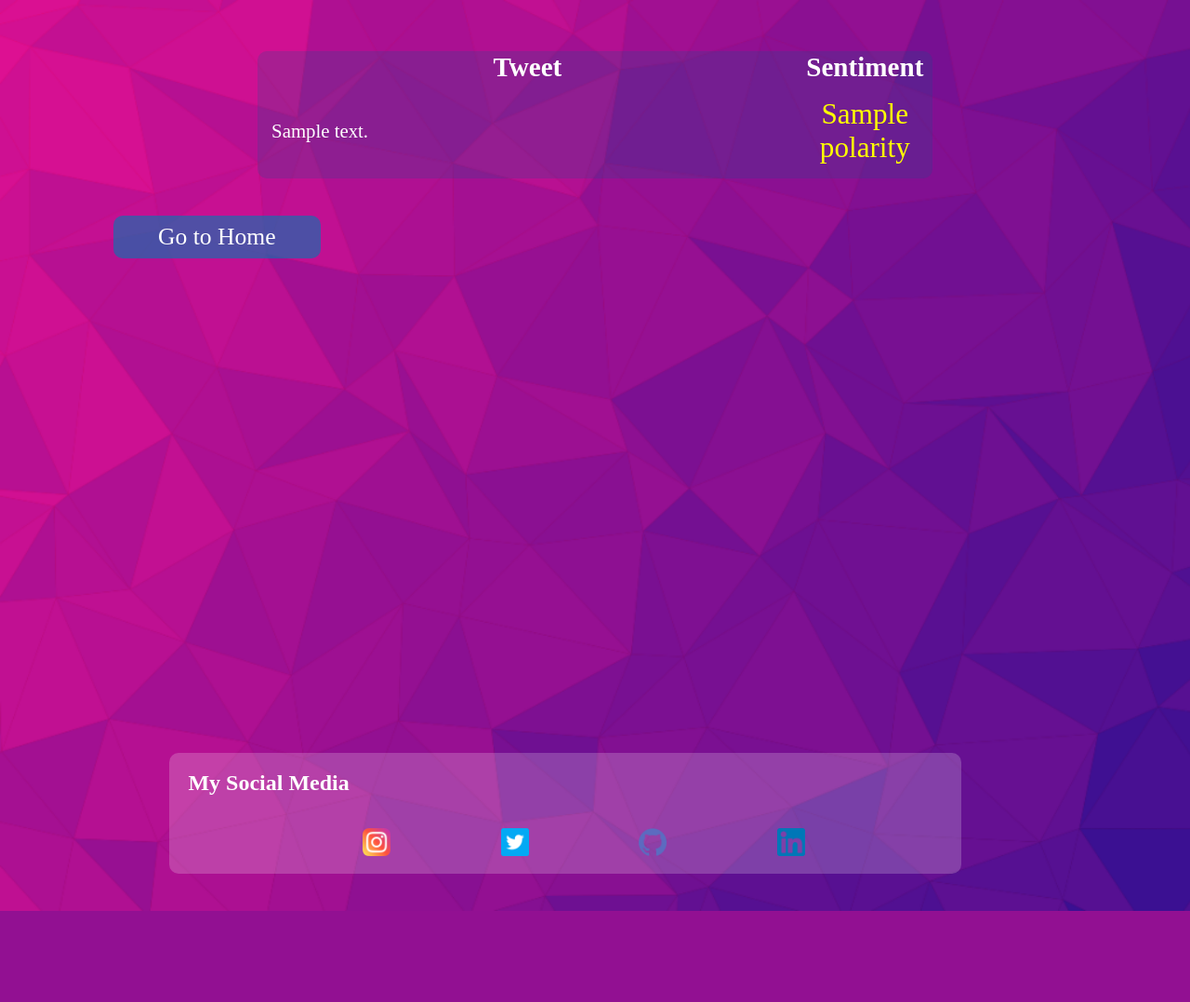
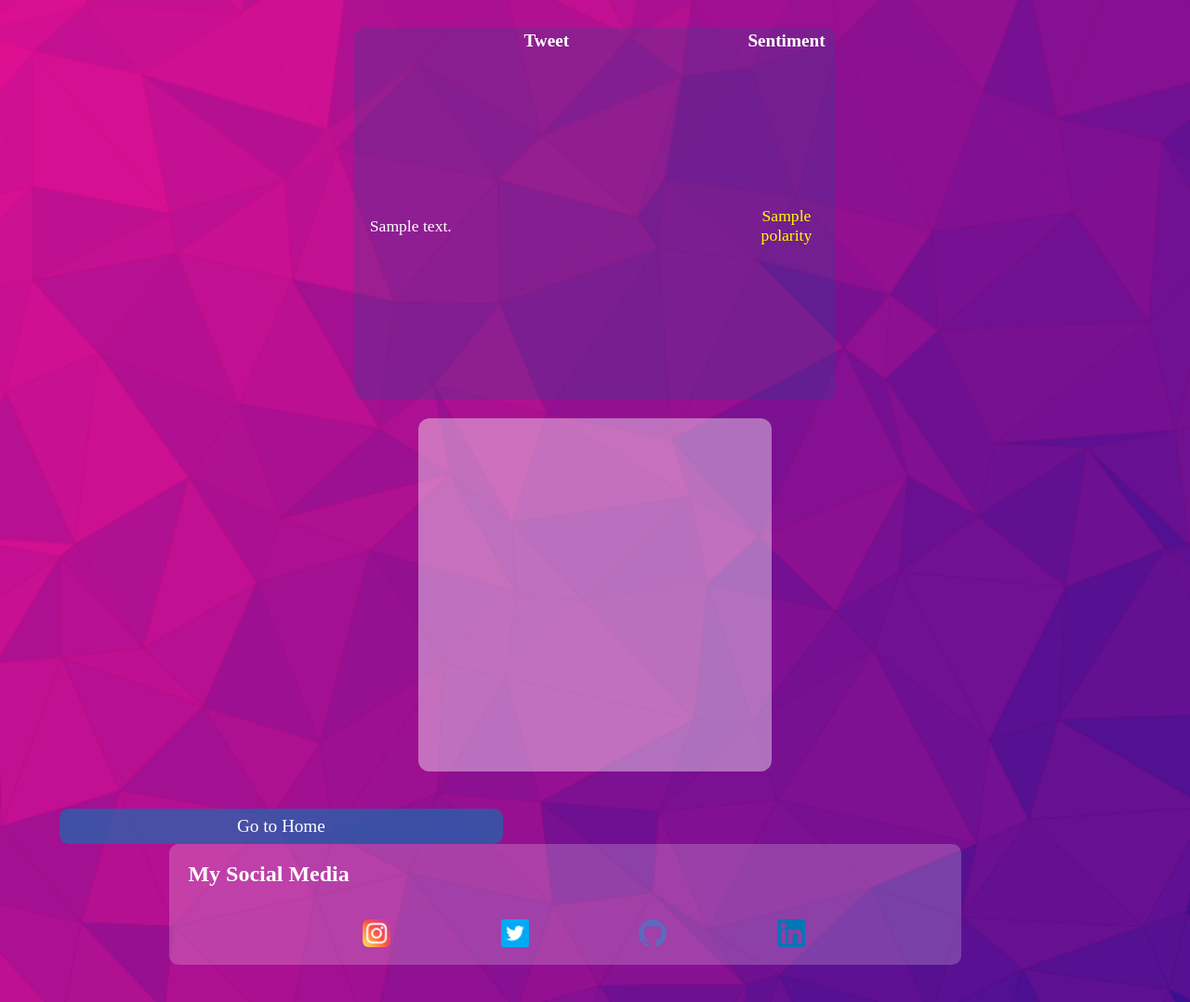
Before and after one commit to erikqtrs/twitter-sentiment-analysis, a Flask app: template templates/tweets.html in a window 1280 px wide. Shown: the whole page at 93% size. Before the commit the page ends 980 px from the top, so only its background shows below. Run offline with Flask 2, Linux system fonts and the light colour scheme; the template is opened without the code that fills it: most values are stand-ins (such as "Sample title", 1, 10 or a date in 2020); some libraries are stand-ins or nearby versions.

Commit message:
Updating some thing and adding a chart

```diff
--- a/app.py
+++ b/app.py
@@ -19,7 +19,21 @@ def predict_tweet():
         count = int(request.form.get('items'))
         lang = request.form.get('lang')
         tweets = tweet_sentiment(query, count, lang)
-        return render_template('tweets.html', tweets=tweets)
+        polarity_tweet = []
+        polarity_count = {}
+        for tweet in tweets:
+            polarity_tweet.append(tweet['Polarity'])
+
+        for polarity in polarity_tweet:
+            if polarity in polarity_count:
+                polarity_count[polarity] += 1
+            else:
+                polarity_count[polarity] = 1
+
+        return render_template('tweets.html',
+            tweets=tweets,
+            polarity_count=polarity_count
+        )
 
 @app.route('/predict_sentence', methods=['POST'])
 def predict_sentence():
--- a/nlp/sentiment_analysis.py
+++ b/nlp/sentiment_analysis.py
@@ -12,12 +12,13 @@ def tweet_sentiment(query, num_items, lang):
     for tweet in fetched_tweets:
         tweet_dict = {}
         text = tweet.text
+        text1 = tweet.text
         if translator.detect(text) != 'en':
             translation = translator.translate(text, dest='en')
             text = translation.text
         text_cleaned = clean_text(text)
         blob = TextBlob(text_cleaned)
-        tweet_dict['Text'] = text
+        tweet_dict['Text'] = text1
         sentiment = blob.sentiment.polarity
         if sentiment < 0:
             polarity = 'Negative'
--- a/static/css/styles.css
+++ b/static/css/styles.css
@@ -98,15 +98,19 @@ label {
     color: rgb(164, 173, 175);
 }
 .home_title {
-    width: 40%;
+    width: 70%;
     display: flex;
     flex-direction: row;
     justify-content: space-around;
 }
 
+.home_title h1 {
+    font-size: 1.2em;
+}
+
 .home_title img {
-    width: 80px;
-    height: 80px;
+    width: 40px;
+    height: 40px;
 }
 
 /*Predict Tweets*/
@@ -116,27 +120,43 @@ label {
     padding-top: 20px;
 }
 
+.table_tweets {
+    width: 100%;
+    height: 400px;
+    margin: 0 auto;
+    overflow: hidden;
+    overflow-y: scroll;
+}
+
 .table {
-    width: 70%;
-    margin: 25px auto 0 auto;
+    width: 100%;
+    height: 100%;
     background-color: rgba(5, 87, 141, 0.2);
     border-radius: 10px;
     color: white;
-    padding: 15px;
-    font-size: 1.3rem;
-    border-collapse: collapse;
 }
+
+.sentence .table {
+    width: 60%;
+    height: 100%;
+    background-color: rgba(5, 87, 141, 0.2);
+    border-radius: 10px;
+    color: white;
+    margin: 0 auto;
+}
+
 th {
-    font-size: 1.4em;
+    font-size: 0.9em;
 }
 td {
     padding: 15px;
+    font-size: 0.9em;
 }
 
 .polarity {
     text-align: center;
     width: 20%;
-    font-size: 1.5em;
+    font-size: 1.1em;
 }
 
 .polarity_positive {
@@ -151,10 +171,10 @@ td {
 }
 .btn_home {
     display: block;
-    width: 20%;
+    width: 40%;
     text-align: center;
     color: white;
-    font-size: 1.6em;
+    font-size: 1.2em;
     text-decoration: none;
     cursor: pointer;
     margin-top: 40px;
@@ -213,6 +233,20 @@ td {
     font-size: 24px;
 }
 
+.graph {
+    margin-top: 20px;
+    margin-left: auto;
+    margin-right: auto;
+    width: 280px;
+    height: 280px;
+    background-color: rgba(255, 255, 255, .4);
+    border-radius: 12px;
+}
+.graphic {
+    width: 100%;
+    height: 100%;
+}
+
 
 @media (min-width: 720px) {
     .form_tweet,
@@ -225,4 +259,42 @@ td {
         flex-direction: row;
         justify-content: space-around;
     }
+
+    .graph {
+        width: 380px;
+        height: 380px;
+
+    }
+
+    .home_title {
+        width: 30%;
+        display: flex;
+        flex-direction: row;
+        justify-content: space-around;
+    }
+
+    .table_tweets {
+        width: 50%;
+        height: 400px;
+        margin: 0 auto;
+        overflow: hidden;
+        overflow-y: scroll;
+    }
+
+    th {
+        font-size: 1.2em;
+    }
+    td {
+        padding: 15px;
+        font-size: 1.1em;
+    }
+
+    .home_title h1 {
+        font-size: 1.7em;
+    }
+
+    .home_title img {
+        width: 60px;
+        height: 60px;
+    }
 }
--- a/templates/base.html
+++ b/templates/base.html
@@ -5,12 +5,12 @@
     <meta http-equiv="X-UA-Compatible" content="IE=edge">
     <meta name="viewport" content="width=device-width, initial-scale=1.0">
     <link rel="stylesheet" href={{ url_for('static', filename='./css/styles.css') }}>
-    <script src="https://kit.fontawesome.com/28a3eca647.js" crossorigin="anonymous"></script>
     <title>{% block title %}{% endblock %}</title>
 </head>
 <body>
     <div class="container">
         {% block content %} {% endblock %}
+        {% block javascript %}{% endblock %}
     </div>
     <footer class="footer">
         <div class="social-media">
--- a/templates/tweets.html
+++ b/templates/tweets.html
@@ -6,7 +6,8 @@
 
 {% block content %}
     <div class="tweets">
-        <table class="table">
+        <div class="table_tweets">
+            <table class="table">
             <thead class="thead">
                 <tr class="row_head">
                     <th>Tweet</th>
@@ -28,6 +29,48 @@
                 {% endfor %}
             </tbody>
         </table>
-        <a href="{{ url_for('home') }}" class="btn_home"> Go to Home</a>
+        </div>
+
     </div>
+    <div class="graph">
+        <canvas class="grapic" id="myChart"></canvas>
+    </div>
+
+
+    <a href="{{ url_for('home') }}" class="btn_home"> Go to Home</a>
 {% endblock %}
+
+{% block javascript %}
+    <script src="https://cdn.jsdelivr.net/npm/chart.js@3.7.1/dist/chart.min.js"></script>
+    <script>
+
+        let data = {{ polarity_count|tojson }}
+        const ctx = document.getElementById('myChart').getContext('2d');
+        const myChart = new Chart(ctx, {
+            type: 'pie',
+            data: {
+                labels: Object.keys(data),
+                datasets: [{
+                    label: 'Sentiment Analysis',
+                    data: Object.values(data),
+                    backgroundColor: [
+                        'rgb(255, 99, 132)',
+                        'rgb(54, 162, 235)',
+                        'rgb(255, 205, 86)'
+                    ],
+                    options: {
+                        lavels: {
+                            font: {
+                                size: 18,
+                                weight: 'bolder'
+                            }
+                        }
+
+
+                    }
+
+                }]
+            }
+        });
+    </script>
+{% endblock %}
```
